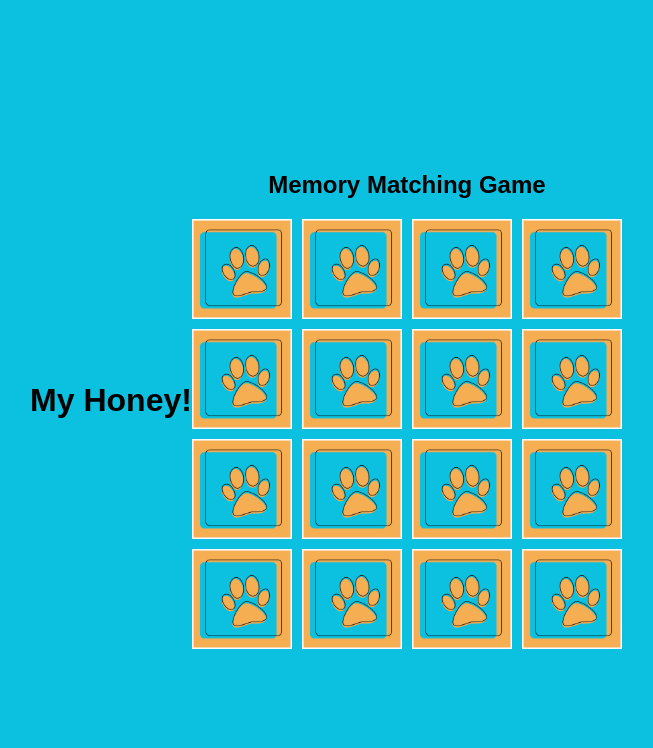
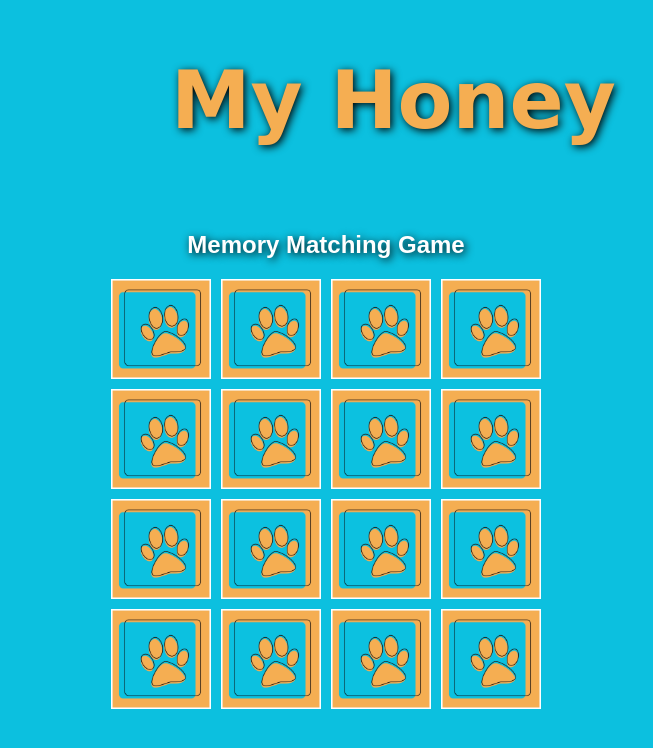
Before and after one commit to V-Seb/MyHoney, a plain HTML site: page index.html in a window 1280 px wide. Shown: the whole page, without its empty margins (314-967 px from the left). Drawn offline with Linux system fonts and the light colour scheme.

Commit message:
fixed header

```diff
--- a/index.html
+++ b/index.html
@@ -8,14 +8,17 @@
     <link rel="stylesheet" href="style.css">
 </head>
 <body>
-    <h1>My Honey!</h1>
-    <div class="game-container">
-        <h2>Memory Matching Game</h2>
-        <div class="grid-container" id="gameGrid">
-            <!-- Cards will be added here -->
+    <div class="container">
+        <div class="title">
+            <h1>My Honey</h1>
         </div>
+        <div class="game-container">
+            <h2>Memory Matching Game</h2>
+            <div class="grid-container" id="gameGrid">
+                <!-- Cards will be added here -->
+            </div>
+        </div>
+        <script src="script.js"></script>
     </div>
-
-    <script src="script.js"></script>
 </body>
 </html>
--- a/style.css
+++ b/style.css
@@ -8,13 +8,39 @@ body {
     margin: 0;
 }
 
-.game-container {
+div {
     text-align: center;
 }
 
 h1 {
-    font-size: 2em;
+    position: absolute;
+    top: 0;
     margin-bottom: 20px;
+    color: #f5ae52;
+    font-family: cursive;
+    font-size: 80px;
+    text-shadow: 2px 2px 8px #000000;
+}
+
+h2 {
+    position: center;
+    color: #ffffff;
+    text-shadow: 2px 2px 8px #000000;
+}
+
+.container {
+    flex-direction: column;
+    align-items: center;
+  }
+
+.title {
+    padding: 60px;
+    text-align: center;
+    font-size: 30px;
+  }
+
+.game-container {
+    text-align: center;
 }
 
 .grid-container {
```
